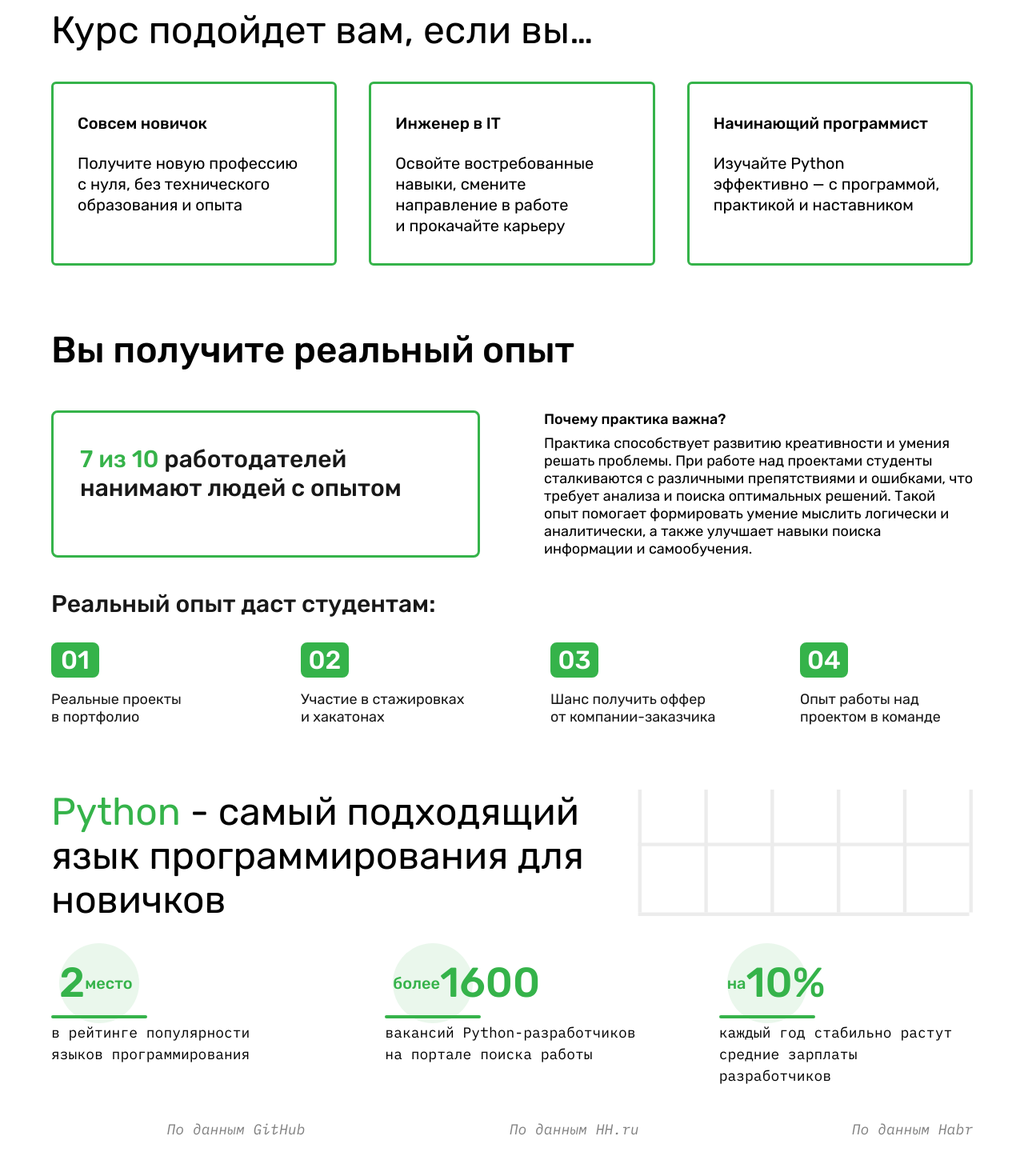
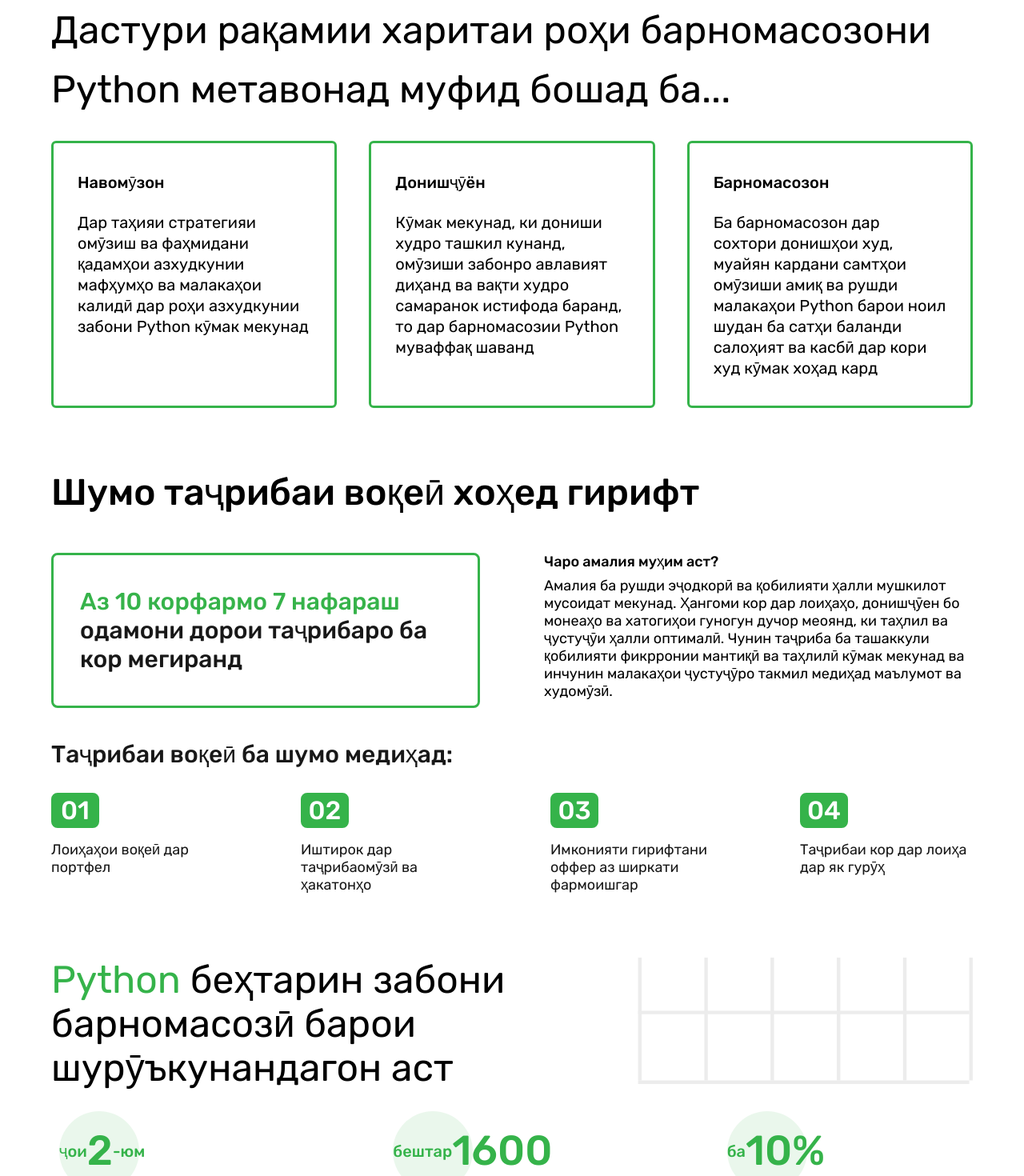
Before and after one commit to abduazizaminov/python_roadmap_interface, a Vue app: page / in a window 1280 px wide. Shown: the part 940-2410 px from the top of the page at 80% size. Built offline with nearby package versions, Linux system fonts and the light colour scheme.

Commit message:
translate

```diff
--- a/src/views/home/index.vue
+++ b/src/views/home/index.vue
@@ -53,36 +53,36 @@
     <div class="lg:max-w-7xl w-full ml-auto mr-auto">
       <div class="lg:px-[64px] md:px-[32px] px-[24px] py-[40px]">
         <h2 class="text-5xl mb-[27px] leading-[74px]">
-          Курс подойдет вам, если вы…
+          Дастури рақамии харитаи роҳи барномасозони Python метавонад муфид бошад ба...
         </h2>
         <div class="grid lg:grid-cols-12 md:grid-cols-8 grid-cols-4 gap-[40px]">
           <div class="col-span-4">
             <info-block>
               <template #header>
-                Совсем новичок
+                Навомӯзон
               </template>
               <div>
-                Получите новую профессию с нуля, без технического образования и опыта
+                Дар таҳияи стратегияи омӯзиш ва фаҳмидани қадамҳои азхудкунии мафҳумҳо ва малакаҳои калидӣ дар роҳи азхудкунии забони Python кӯмак мекунад
               </div>
             </info-block>
           </div>
           <div class="col-span-4">
             <info-block>
               <template #header>
-                Инженер в IT
+                Донишҷӯён
               </template>
               <div>
-                Освойте востребованные навыки, смените направление в работе и прокачайте карьеру
+                Кӯмак мекунад, ки дониши худро ташкил кунанд, омӯзиши забонро авлавият диҳанд ва вақти худро самаранок истифода баранд, то дар барномасозии Python муваффақ шаванд
               </div>
             </info-block>
           </div>
           <div class="col-span-4">
             <info-block>
               <template #header>
-                Начинающий программист
+                Барномасозон
               </template>
               <div>
-                Изучайте Python эффективно — с программой, практикой и наставником
+                Ба барномасозон дар сохтори донишҳои худ, муайян кардани самтҳои омӯзиши амиқ ва рушди малакаҳои Python барои ноил шудан ба сатҳи баланди салоҳият ва касбӣ дар кори худ кӯмак хоҳад кард
               </div>
             </info-block>
           </div>
@@ -91,35 +91,34 @@
       <div class="lg:px-16 md:px-8 px-6 py-10">
         <div class="mb-10">
           <h2 class="text-[46px] mb-[50px] font-medium leading-[51px]">
-            Вы получите реальный опыт
+            Шумо таҷрибаи воқеӣ хоҳед гирифт
           </h2>
           <div class="grid grid-cols-2 lg:gap-20 gap-14">
             <div class="border-customGreen border-[3px] lg:col-span-1 col-span-2 rounded-lg px-[33px] py-10">
               <p class="text-[#181818] text-3xl font-medium leading-9">
                 <span class="text-[#36b34a]">
-                  7 из 10
+                  Аз 10 корфармо 7 нафараш
                 </span>
-                работодателей нанимают людей с опытом
+                одамони дорои таҷрибаро ба кор мегиранд
               </p>
             </div>
             <div class="text-lg lg:col-span-1 col-span-2 leading-[22px]">
               <h5 class="font-medium mb-2">
-                Почему практика важна?
+                Чаро амалия муҳим аст?
               </h5>
               <p>
-                Практика способствует развитию креативности и умения решать проблемы.
-                При работе над проектами студенты сталкиваются с различными препятствиями и ошибками, что требует анализа
-                и
-                поиска оптимальных решений.
-                Такой опыт помогает формировать умение мыслить логически и аналитически, а также улучшает навыки поиска
-                информации и самообучения.
+                Амалия ба рушди эҷодкорӣ ва қобилияти ҳалли мушкилот мусоидат мекунад.
+                Ҳангоми кор дар лоиҳаҳо, донишҷӯен бо монеаҳо ва хатогиҳои гуногун дучор меоянд, ки таҳлил ва
+                ҷустуҷӯи ҳалли оптималӣ.
+                Чунин таҷриба ба ташаккули қобилияти фикрронии мантиқӣ ва таҳлилӣ кӯмак мекунад ва инчунин малакаҳои ҷустуҷӯро такмил медиҳад
+                маълумот ва худомӯзӣ.
               </p>
             </div>
           </div>
         </div>
         <div>
           <h3 class="text-3xl mb-[30px] font-medium leading-9 text-[#181818]">
-            Реальный опыт даст студентам:
+            Таҷрибаи воқеӣ ба шумо медиҳад:
           </h3>
           <div class="grid grid-cols-4 gap-x-24 gap-y-12">
             <experience-tab>
@@ -127,7 +126,7 @@
                 01
               </template>
               <template #text>
-                Реальные проекты в портфолио
+                Лоиҳаҳои воқеӣ дар портфел
               </template>
             </experience-tab>
             <experience-tab>
@@ -135,7 +134,7 @@
                 02
               </template>
               <template #text>
-                Участие в стажировках и хакатонах
+                Иштирок дар таҷрибаомӯзӣ ва ҳакатонҳо
               </template>
             </experience-tab>
             <experience-tab>
@@ -143,7 +142,7 @@
                 03
               </template>
               <template #text>
-                Шанс получить оффер от компании-заказчика
+                Имконияти гирифтани оффер аз ширкати фармоишгар
               </template>
             </experience-tab>
             <experience-tab>
@@ -151,7 +150,7 @@
                 04
               </template>
               <template #text>
-                Опыт работы над проектом в команде
+                Таҷрибаи кор дар лоиҳа дар як гурӯҳ
               </template>
             </experience-tab>
           </div>
@@ -163,7 +162,7 @@
             <span class="text-customGreen">
               Python
             </span>
-            - самый подходящий язык программирования для новичков
+            беҳтарин забони барномасозӣ барои шурӯъкунандагон аст
           </h2>
           <div class="mb-3">
             <cells></cells>
@@ -173,47 +172,47 @@
           <div class="col-span-1">
             <stat-block>
               <template #head>
-                <span class="text-[52px] leading-[81px]">
+                ҷои <span class="text-[52px] leading-[81px]">
                   2
-                </span> место
+                </span>-юм
               </template>
               <template #default>
-                в рейтинге популярности языков программирования
+                дар рейтинги маъруфияти забонҳои барномасозӣ
               </template>
               <template #source>
-                По данным GitHub
+                Мувофиқи маълумот GitHub
               </template>
             </stat-block>
           </div>
           <div class="col-span-1">
             <stat-block>
               <template #head>
-                более
+                бештар
                 <span class="text-[52px] leading-[81px]">
                   1600
                 </span>
               </template>
               <template #default>
-                вакансий Python-разработчиков на портале поиска работы
+                ҷойҳои холии таҳиягарони Python дар портали ҷустуҷӯи кор
               </template>
               <template #source>
-                По данным HH.ru
+                Мувофиқи маълумот Hh.ru
               </template>
             </stat-block>
           </div>
           <div class="col-span-1">
             <stat-block>
               <template #head>
-                на
+                ба
                 <span class="text-[52px] leading-[81px]">
                   10%
                 </span>
               </template>
               <template #default>
-                каждый год стабильно растут средние зарплаты разработчиков
+                музди миёнаи таҳиягарон ҳар сол мунтазам меафзояд
               </template>
               <template #source>
-                По данным Habr
+                Мувофиқи маълумоти Habr
               </template>
             </stat-block>
           </div>
```
